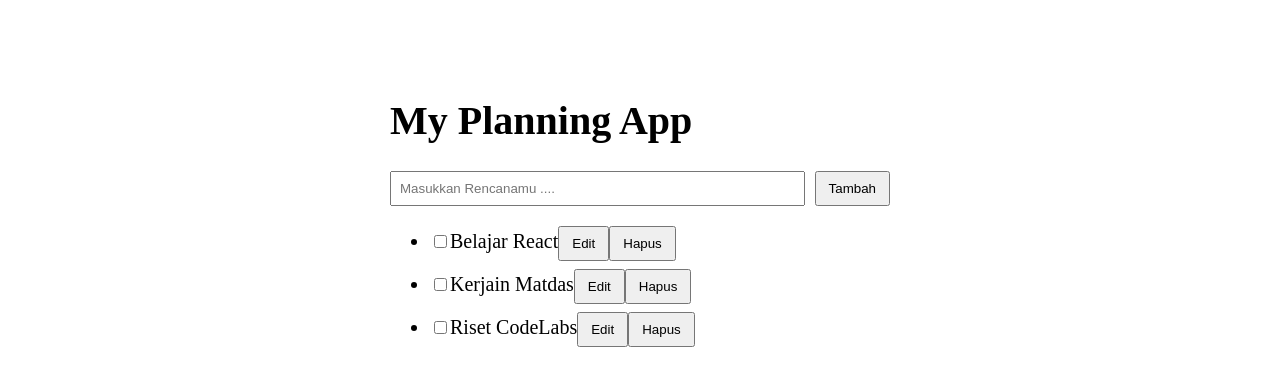
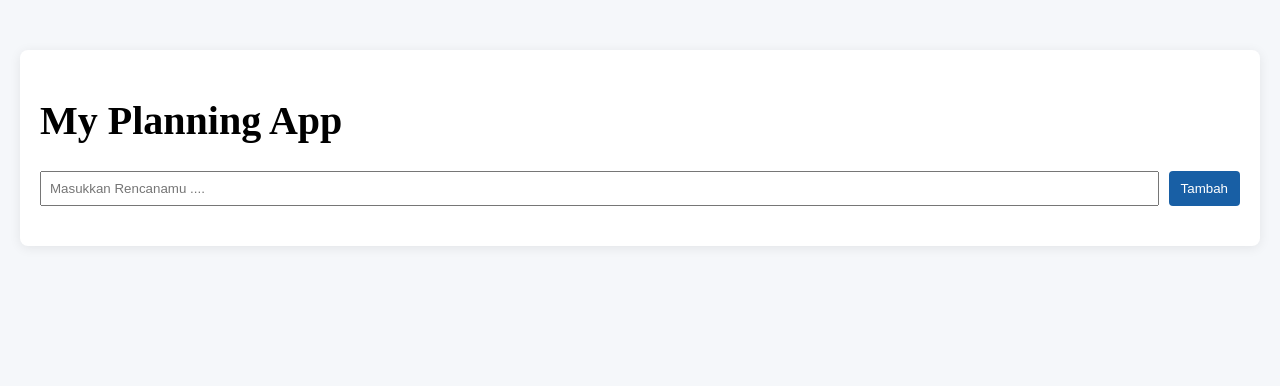
Before and after one commit to Aldzikra/todolist-with-react-typescript, a React (Vite) app: page / in a window 1280 px wide. Shown: the top 386 px of the page. Built offline with nearby package versions, Linux system fonts and the light colour scheme.

Commit message:
style: menambahkan dan mempelajari  basic css

```diff
--- a/src/App.tsx
+++ b/src/App.tsx
@@ -9,11 +9,7 @@ type Plan = {
 
 function App(){
   //
-  const [plans, setPlans] = useState<Plan[]> ([
-    {text: "Belajar React", done: false},
-    {text: "Kerjain Matdas", done: false},
-    {text: "Riset CodeLabs", done: false}
-  ]);
+  const [plans, setPlans] = useState<Plan[]> ([]);
 
   //
   const [input, setInput] = useState("");
@@ -65,7 +61,7 @@ function App(){
           value={input}
           onChange={(e) => setInput(e.target.value)}
         />
-        <button onClick={addTasks}>Tambah</button>
+        <button className="btn-add" onClick={addTasks}>Tambah</button>
       </div>
 
       <ul>
--- a/src/PlanItem.tsx
+++ b/src/PlanItem.tsx
@@ -18,7 +18,6 @@ type PlanItemProps = {
 
 function PlanItem({ plan, index, editingIndex, editText, setEditText, toggleDone, startEdit, saveEdit, deleteTask }: PlanItemProps) {
     return (
-        // todo application logic here
         <li key={index}>
         <input
             type="checkbox"
@@ -33,15 +32,15 @@ function PlanItem({ plan, index, editingIndex, editText, setEditText, toggleDone
                 value={editText}
                 onChange={(e) => setEditText(e.target.value)}
             />
-            <button onClick={() => saveEdit(index)}>Simpan</button>
+            <button className="btn-save" onClick={() => saveEdit(index)}>Simpan</button>
             </>
         ) : (
             <>
             <span style={{ textDecoration: plan.done ? "line-through" : "none" }}>
                 {plan.text}
             </span>
-            <button onClick={() => startEdit(index)}>Edit</button>
-            <button onClick={() => deleteTask(index)}>Hapus</button>
+            <button className="btn-edit"onClick={() => startEdit(index)}>Edit</button>
+            <button className="btn-del"onClick={() => deleteTask(index)}>Hapus</button>
             </>
         )}
         </li>
--- a/src/index.css
+++ b/src/index.css
@@ -1,14 +1,25 @@
+:root {
+  --primary: #185FA5;
+  --background: #F5F7FA;
+  --surface: #FFFFFF;
+  --text-primary: #1A1A2E;
+  --text-secondary: #6B7280;
+  --danger: #E24B4A;
+  --success: #3B6D11;
+  --warning: #BA7517;
+}
+
 body {
+  background: var(--background);
   margin: 0;
-  font-family: var(--heading);
   font-size: 20px;
-  background: #ffffff;
 }
 
 .container{
-  max-width: 500px;
+  background: var(--surface);
+  box-shadow: 0 2px 12px rgba(0, 0, 0, 0.08);
+  max-width: 1200px;
   margin: 50px auto;
-  background: white;
   padding: 20px;
   border-radius: 8px;
 }
@@ -24,11 +35,50 @@ input {
   padding: 8px;
 }
 
+input[type="checkbox"]{
+  flex: none;
+  width: 16px;
+  height: 16px;
+}
+
 button {
   padding: 8px 12px;
   cursor: pointer;
 }
 
+.btn-del {
+  background: var(--danger);
+  border: none;
+  border-radius: 4px;
+}
+
+.btn-save{
+  background: var(--success);
+  color: white;
+  border: none;
+  border-radius: 4px;
+}
+
+.btn-edit {
+  background: var(--warning);
+  border: none;
+  border-radius: 4px;
+}
+
+.btn-add {
+  background: var(--primary);
+  color: white;
+  border: none;
+  border-radius: 4px;
+}
+
+
 li {
+  display: flex;
   margin-bottom: 8px;
+  gap: 8px;
+  align-items: center;
 }
+li span{
+  flex: 1;
+}
```
